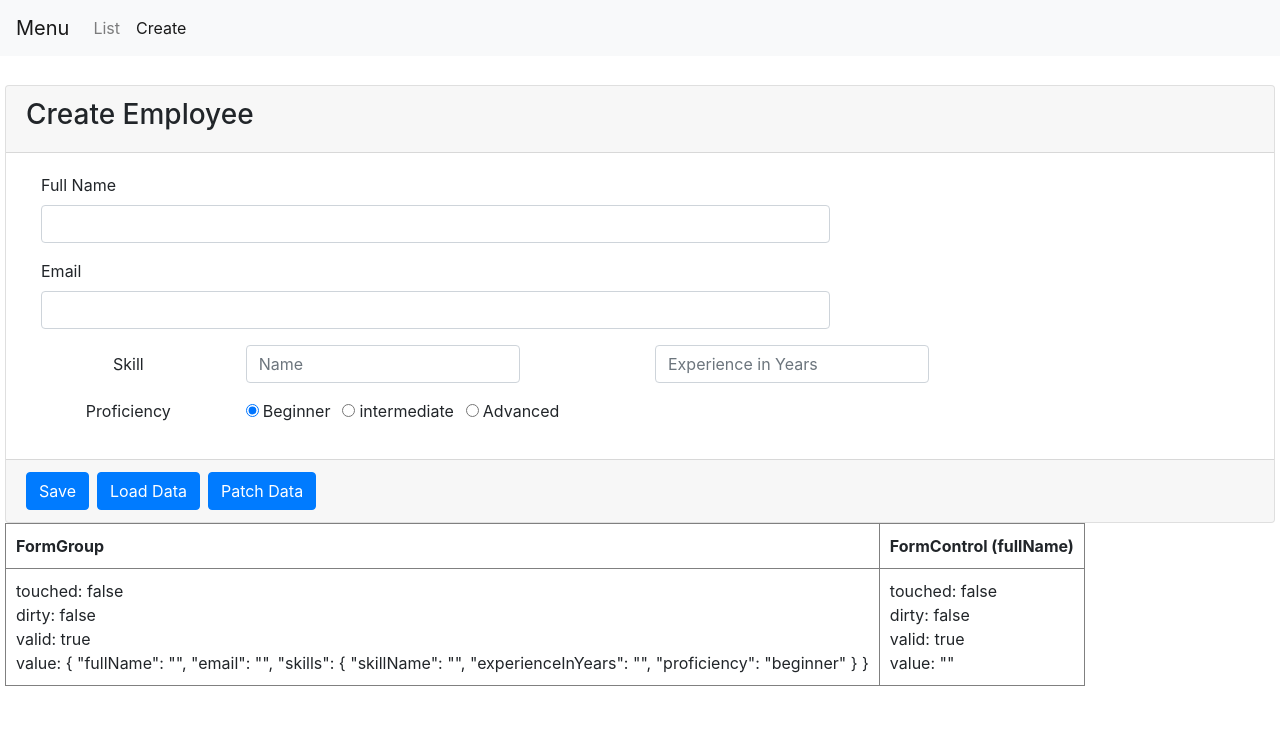
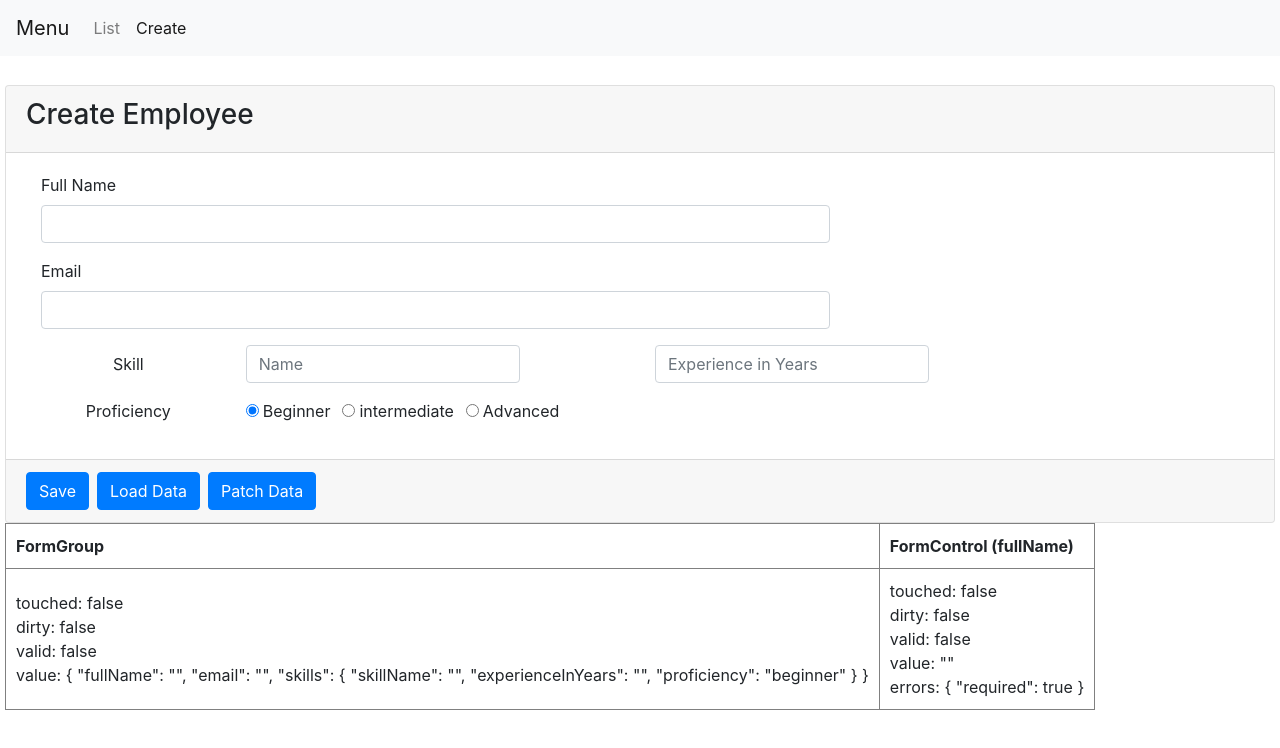
Before and after one commit to bartvanhoey/Angular6Tutorial, an Angular app: page /create in a window 1280 px wide. Shown: the top 748 px of the page. Built offline with nearby package versions, Linux system fonts and the light colour scheme.

Commit message:
end clip 9 angular reactive forms validation

```diff
--- a/src/app/employee/create-employee.component.html
+++ b/src/app/employee/create-employee.component.html
@@ -1,4 +1,4 @@
-<form [formGroup]="employeeForm" (ngSubmit)="onSubmit()" class="form-horizontal">
+<form [formGroup]="employeeForm" (ngSubmit)="onSubmit()" class="form-horizontal" novalidate>
   <div class="card">
     <div class="card-header">
       <h3>Create Employee</h3>
@@ -7,7 +7,12 @@
       <div class="form-group">
         <label for="fullName" class="col-sm-2 control-label">Full Name</label>
         <div class="col-sm-8">
-          <input formControlName="fullName" id="fullName" type="text" class="form-control"></div>
+          <input formControlName="fullName" id="fullName" type="text" class="form-control" [class.is-invalid]="employeeForm.controls.fullName.errors && (employeeForm.controls.fullName.touched || employeeForm.controls.fullName.dirty)">
+          <div  *ngIf="!(employeeForm.controls.fullName.errors?.minlength || employeeForm.controls.fullName.errors?.maxlength)" class="invalid-feedback">Fullname is a required field.</div>
+          <div  *ngIf="employeeForm.controls.fullName.errors?.minlength || employeeForm.controls.fullName.errors?.maxlength " class="invalid-feedback">Fullname must be greater than 2 characters and less than 10 characters</div>
+          <!-- [class.is-invalid]="employeeForm.get('fullName').errors && (employeeForm.get('fullName').touched || employeeForm.get('fullName').dirty)" -->
+          <!-- [ngClass]="{'is-invalid': employeeForm.get('fullName').errors}" > -->
+        </div>
       </div>
       <div class="form-group">
         <label for="email" class="col-sm-2 control-label">Email</label>
@@ -63,8 +68,8 @@
           <button class="btn btn-primary" type="button" (click)='onLoadDataClick()'>Load Data</button>
         </div>
         <div class="btn-group mr-2" role="group" aria-label="Second group">
-            <button class="btn btn-primary" type="button" (click)='onPatchDataClick()'>Patch Data</button>
-          </div>
+          <button class="btn btn-primary" type="button" (click)='onPatchDataClick()'>Patch Data</button>
+        </div>
       </div>
     </div>
   </div>
@@ -86,6 +91,7 @@
       <br>dirty: {{employeeForm.get('fullName').dirty}}
       <br>valid: {{employeeForm.get('fullName').valid}}
       <br>value: {{employeeForm.get('fullName').value | json}}
+      <br>errors: {{employeeForm.get('fullName').errors | json}}
     </td>
 
   </tr>
--- a/src/app/employee/create-employee.component.ts
+++ b/src/app/employee/create-employee.component.ts
@@ -1,5 +1,5 @@
 import { Component, OnInit } from '@angular/core';
-import { FormGroup, FormControl, FormBuilder } from '@angular/forms';
+import { FormGroup, FormBuilder, Validators } from '@angular/forms';
 
 @Component({
   selector: 'app-create-employee',
@@ -13,7 +13,7 @@ export class CreateEmployeeComponent implements OnInit {
 
   ngOnInit() {
     this.employeeForm = this.fb.group({
-      fullName: [''],
+      fullName: ['', [Validators.required, Validators.minLength(2), Validators.maxLength(15)]],
       email: [''],
       skills: this.fb.group({
         skillName: [''],
```
